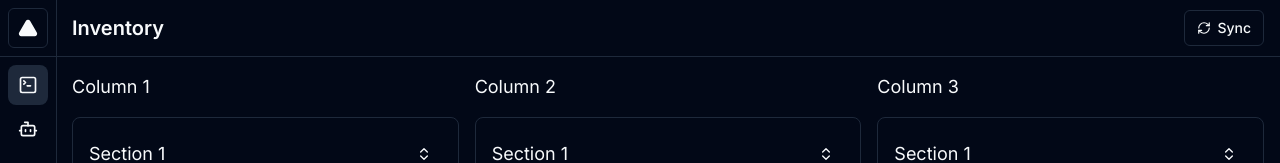
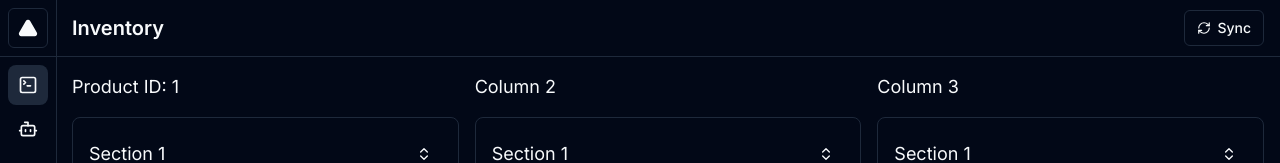
Before and after one commit to benorloff/wrights-next, a Next.js app: page /inventory/1 in a window 1280 px wide. Shown: the top 163 px of the page. Built offline with nearby package versions, Linux system fonts and the light colour scheme.

Commit message:
row action edit product link to product page

```diff
--- a/app/(main)/inventory/[id]/page.tsx
+++ b/app/(main)/inventory/[id]/page.tsx
@@ -1,9 +1,4 @@
 import { CollapsibleCard } from "@/components/collapsible-card";
-import { Button } from "@/components/ui/button";
-import { Collapsible, CollapsibleContent, CollapsibleTrigger } from "@/components/ui/collapsible";
-import { Separator } from "@/components/ui/separator";
-import { ChevronsUpDown } from "lucide-react";
-import { useState } from "react";
 
 const InventoryItemPage = ({
     params,
@@ -14,7 +9,7 @@ const InventoryItemPage = ({
     return (
         <div className="grid flex-1 gap-4 overflow-auto p-4 md:grid-cols-2 lg:grid-cols-3">
             <div className="flex flex-col h-full rounded-lg gap-4">
-                <div className="text-lg">Column 1</div>
+                <div className="text-lg">Product ID: {params.id}</div>
                 <CollapsibleCard title="Section 1">
                     <div>Something</div>
                 </CollapsibleCard>
--- a/components/data-table/data-table-row-actions.tsx
+++ b/components/data-table/data-table-row-actions.tsx
@@ -17,6 +17,7 @@ import {
   DropdownMenuSubTrigger,
   DropdownMenuTrigger,
 } from "@/components/ui/dropdown-menu"
+import Link from "next/link"
 
 interface DataTableRowActionsProps<TData> {
   row: Row<TData>
@@ -53,7 +54,11 @@ export function DataTableRowActions<TData>({
         </Button>
       </DropdownMenuTrigger>
       <DropdownMenuContent align="end" className="w-[160px]">
-        <DropdownMenuItem>Edit</DropdownMenuItem>
+        <Link href={`/inventory/${row.getValue("id")}`}>
+          <DropdownMenuItem>
+            Edit
+          </DropdownMenuItem>
+        </Link>
         <DropdownMenuItem>Make a copy</DropdownMenuItem>
         <DropdownMenuItem>Favorite</DropdownMenuItem>
         <DropdownMenuSeparator />
```
